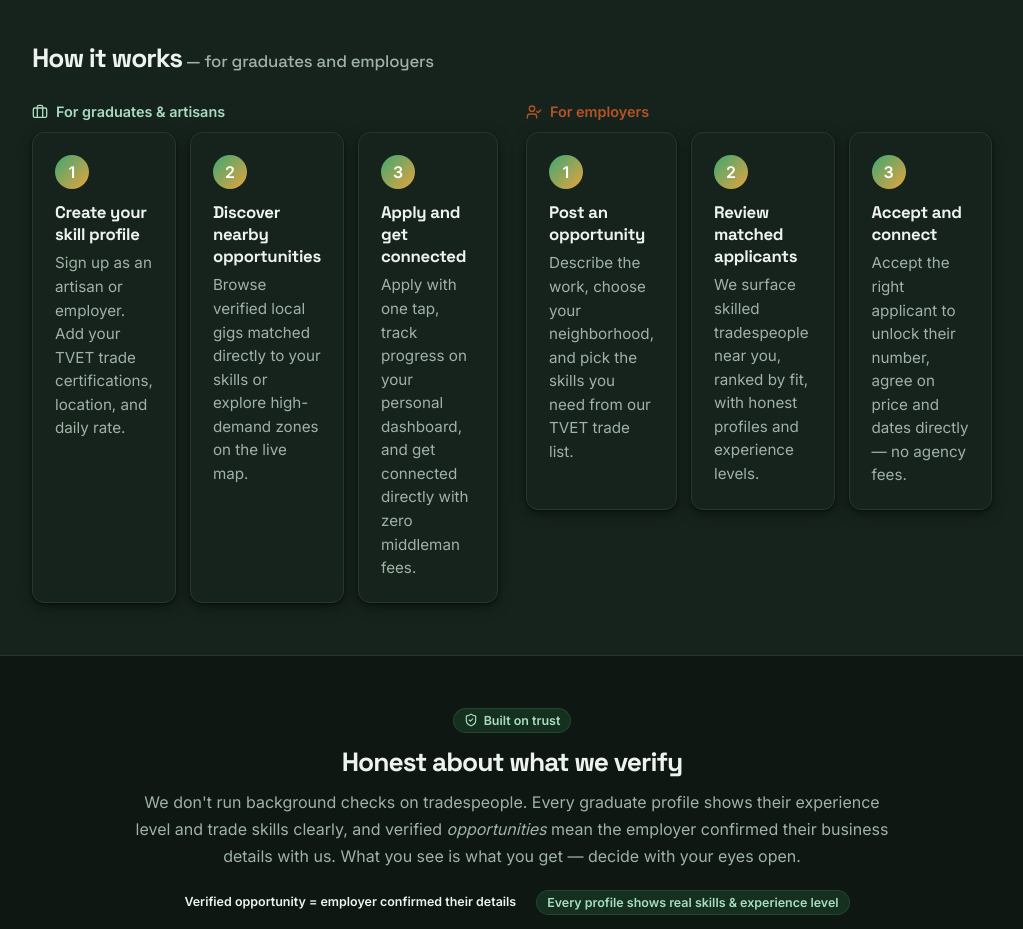
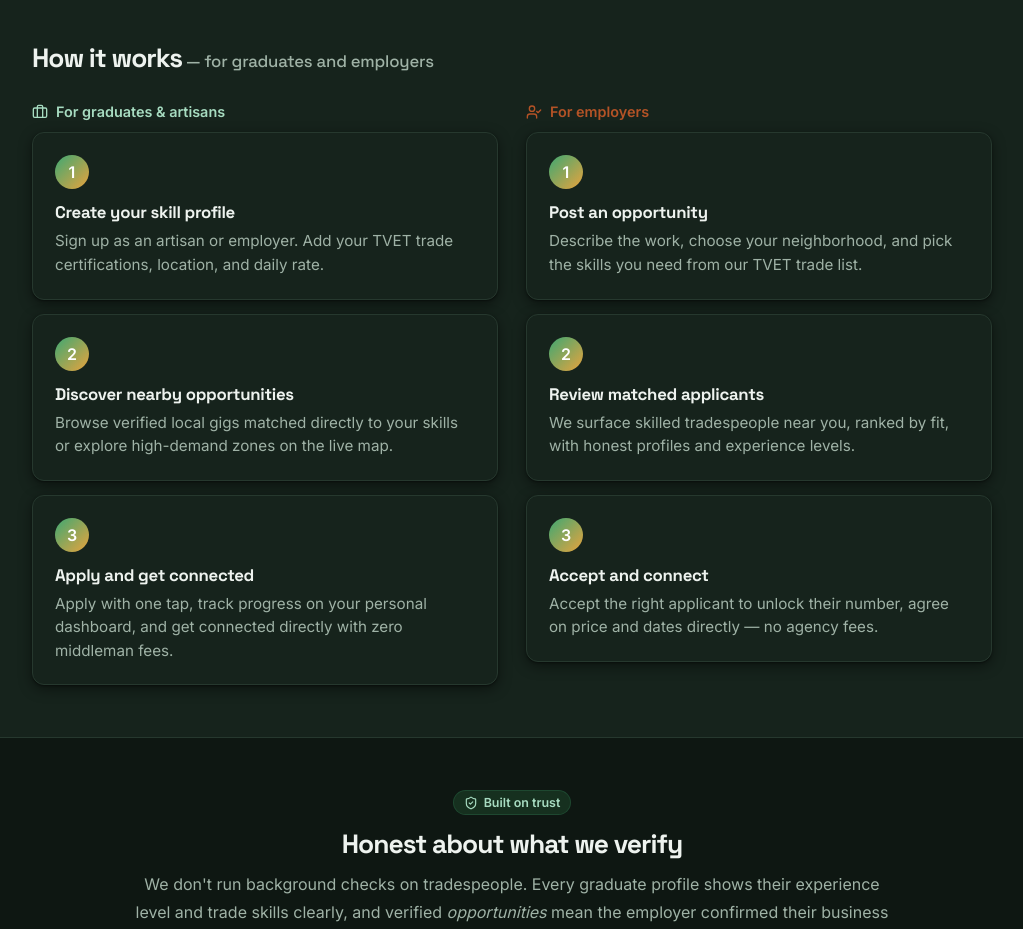
Before and after one commit to ben0022-dot/haackathon, a Next.js app: page / in a window 1280 px wide. Shown: the part 1700-2629 px from the top of the page, without its empty margins (128-1151 px from the left). Built offline with nearby package versions, Linux system fonts and the light colour scheme; no server answers.

Commit message:
Stack step cards within How it works groups

```diff
--- a/src/app/(marketing)/page.module.css
+++ b/src/app/(marketing)/page.module.css
@@ -228,12 +228,6 @@
   display: grid;
   grid-template-columns: 1fr;
   gap: 14px;
-}
-
-@media (min-width: 700px) {
-  .steps {
-    grid-template-columns: repeat(3, 1fr);
-  }
 }
 
 .stepCard {
```
